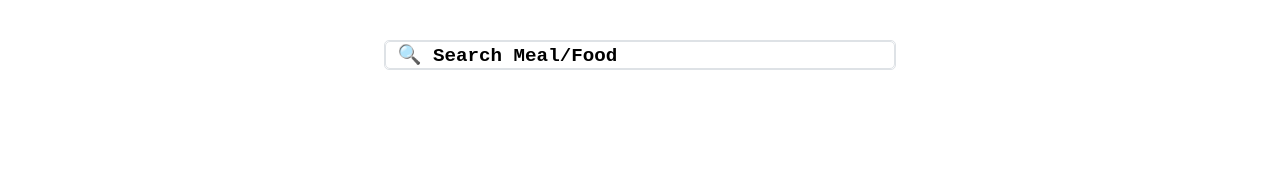
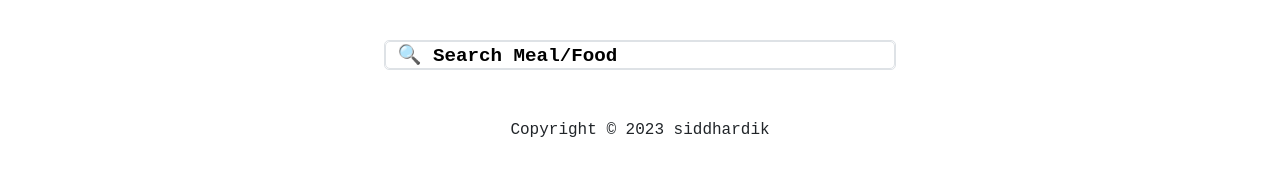
Before and after one commit to siddhardik/Meal_App_Using_API, a plain HTML site: page index.html in a window 1280 px wide. Shown: the part 64-240 px from the top of the page. Drawn offline with nearby package versions, Linux system fonts and the light colour scheme.

Commit message:
Final Commit Add Copyright

```diff
--- a/index.html
+++ b/index.html
@@ -55,6 +55,12 @@
 
 
 
+  <!--  Footer Section  -->
+    <p id="copy_right" class ="centre_text" >copy_right</p>
+
+
+
+
 
 
   <!-- // Bootstrap CDN SCtript -->
--- a/script.js
+++ b/script.js
@@ -1,5 +1,8 @@
 
+// copyright portion Disclaimer
 
+let copyright = document.getElementById("copy_right");
+copyright.innerHTML = `Copyright © ${new Date().getFullYear()} siddhardik`;
 
 
 
--- a/style.css
+++ b/style.css
@@ -218,8 +218,6 @@ input::placeholder {
     color:var(--bgc);
 }
 
-
-
-.meal_detail_text {
-    color: black !important;
+#copy_right{
+    text-align: center;
 }
```
Also changed, not shown: favourite.html (+4 -0 lines).
